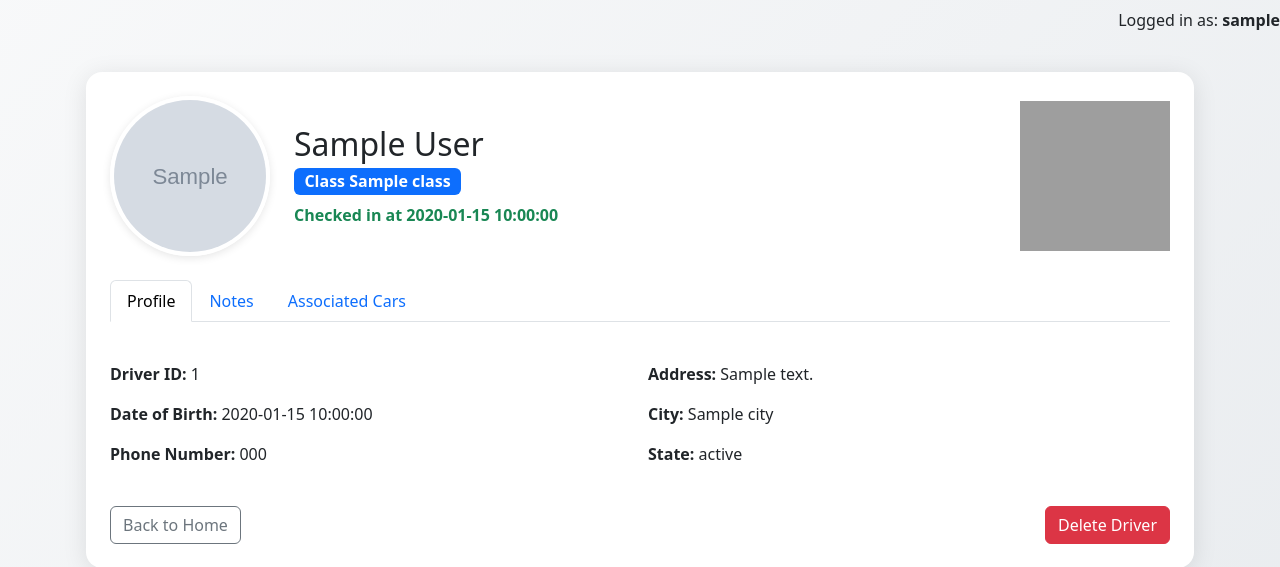
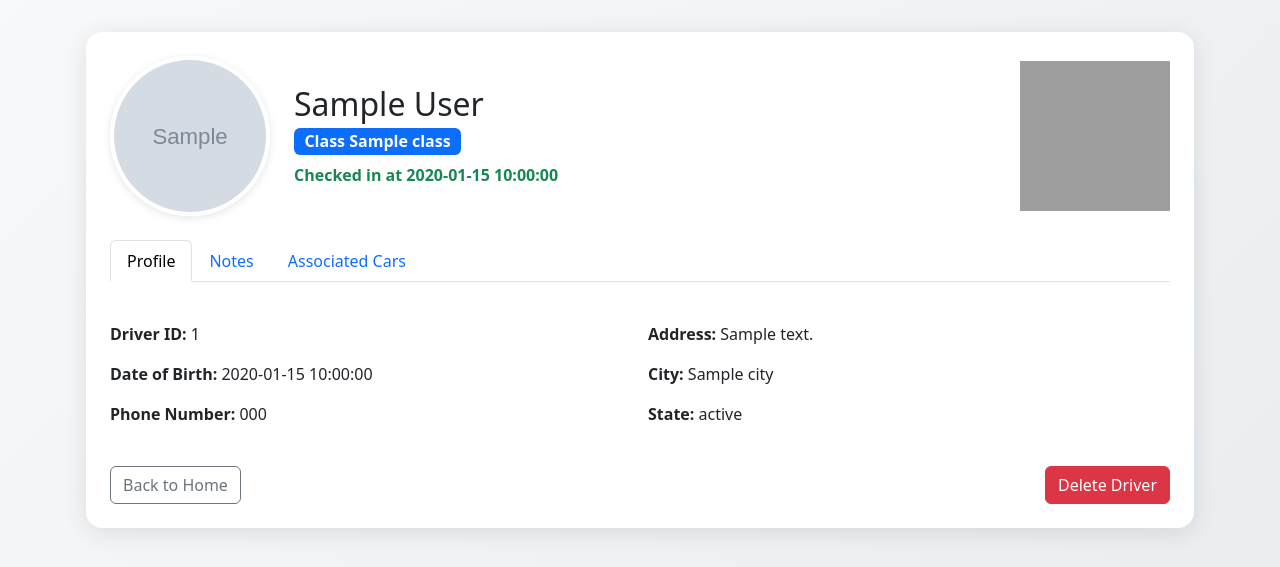
Before and after one commit to johnatrootdynamics/Race-Keeper, a Flask app: template templates/driver_profile.html in a window 1280 px wide. Shown: the part 66-633 px from the top of the page. Run offline with Flask 3, Linux system fonts and the light colour scheme; the visitor is signed in with stand-in values (Sample User, id 1); tables that the repository leaves empty or names only in its code hold one stand-in row (values such as "Sample post"); the template is opened without the code that fills it: most values are stand-ins (such as "Sample title", 1, 10 or a date in 2020); grey boxes marked "Sample" are stand-in pictures; data that the repository does not hold is empty; some libraries are stand-ins or nearby versions; grey boxes are pictures that could not be loaded.

Commit message:
Update driver_profile.html

```diff
--- a/templates/driver_profile.html
+++ b/templates/driver_profile.html
@@ -85,11 +85,6 @@
   {# ——— shared navbar ——— #}
   {% include "partials/_navbar.html" %}
 
-    <span class="navbar-text ms-auto">
-      Logged in as: <strong>{{ current_user.username }}</strong>
-    </span>
-  </div>
-</nav>
 
     <main class="profile-wrapper container">
         <div class="card profile-card p-4">
```
